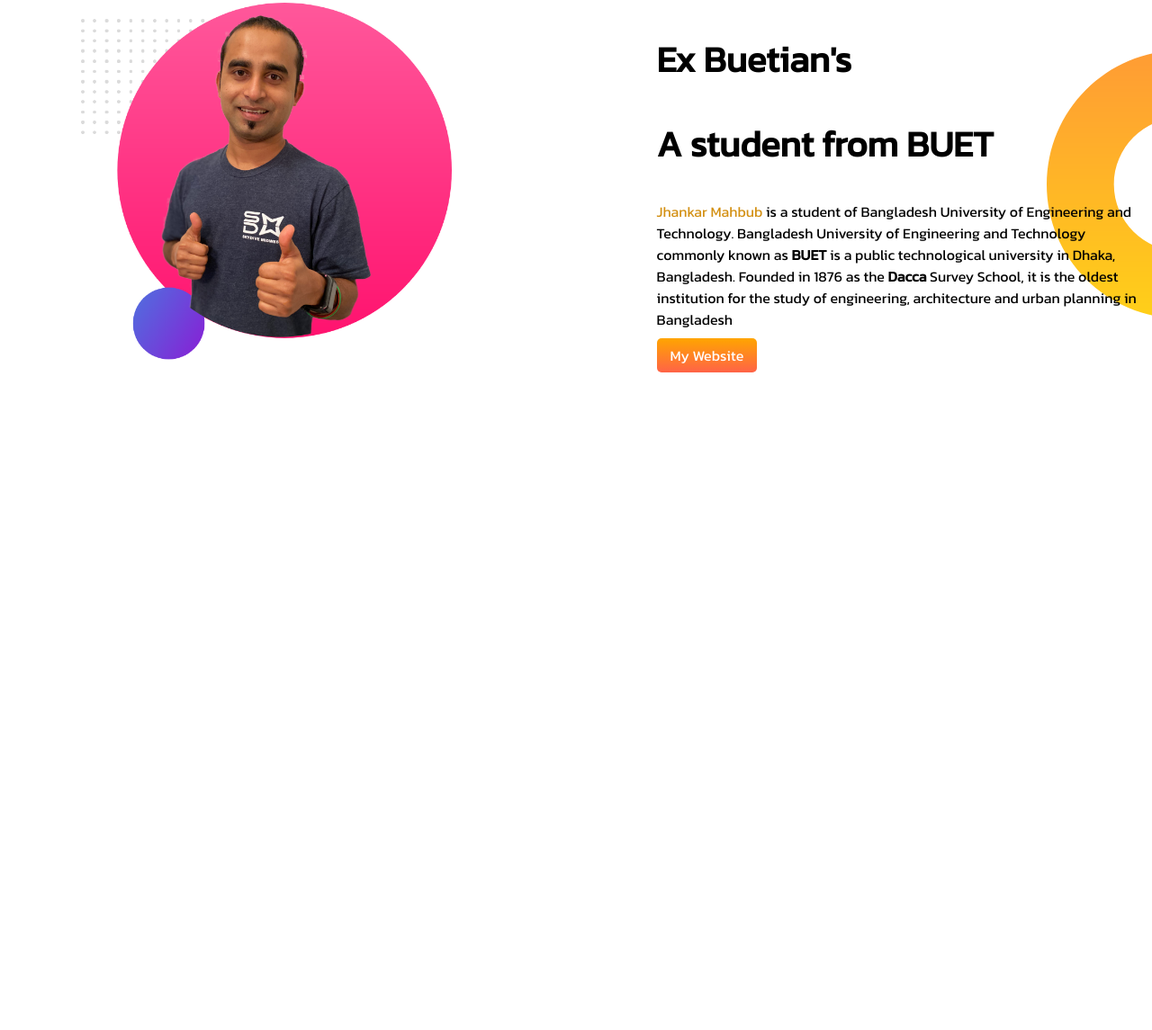
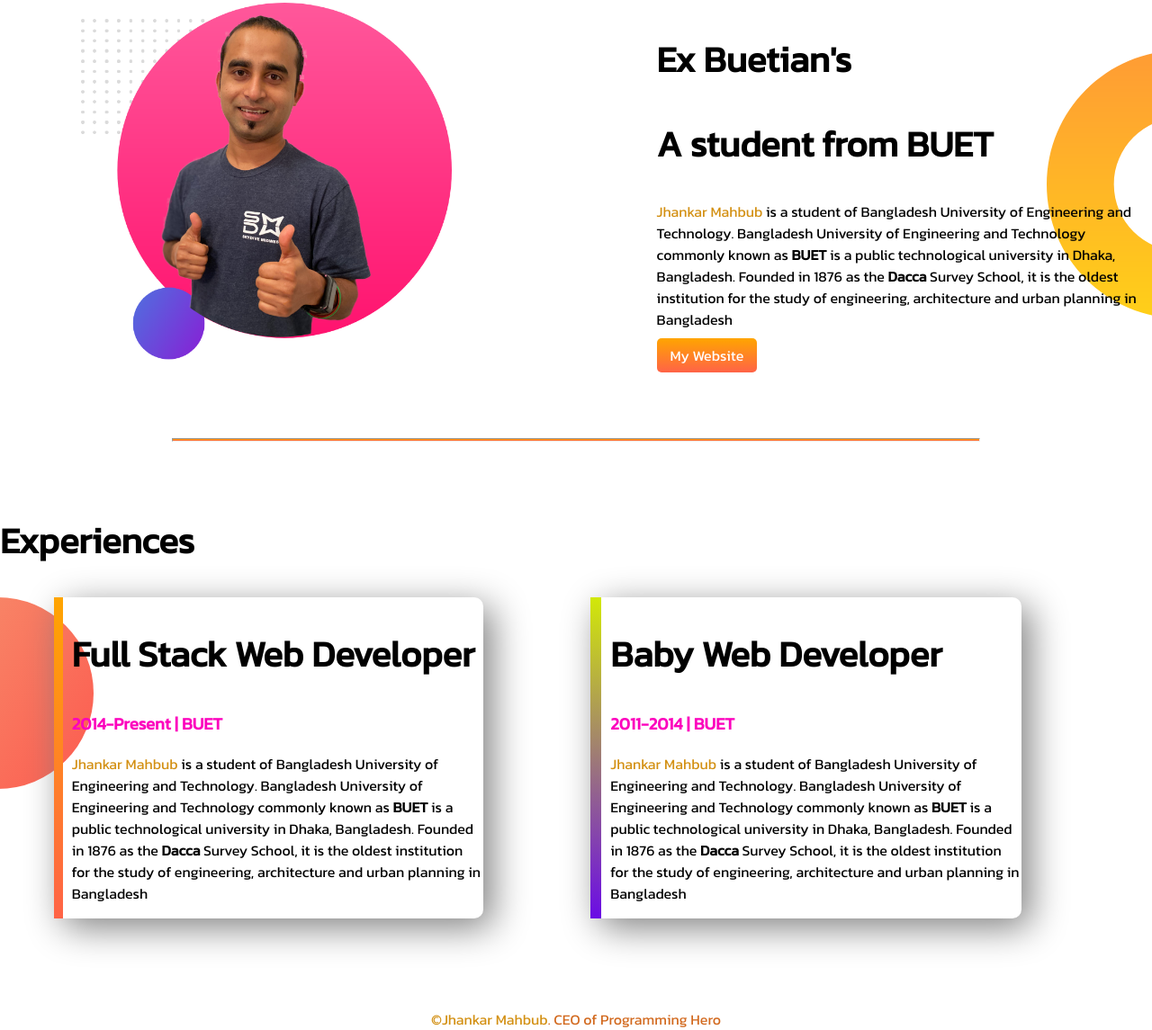
Before and after one commit to sayeedhj/professional-portfolio-website, a plain HTML site: page index.html in a window 1280 px wide. Shown: the part 587-1732 px from the top of the page at 90% size. Before the commit the page ends 1074 px from the top, so only its background shows below. Drawn offline with Linux system fonts and the light colour scheme.

Commit message:
last-commit

```diff
--- a/index.html
+++ b/index.html
@@ -15,7 +15,7 @@
 </head>
 
 <body>
-    <section class="top-banner">
+    <section class="top-banner flexible-container">
         <div class="half-width">
             <h1>Welcome to</h1>
             <h1> <span class="jm">Jhankar Mahbub's</span> website</h1>
@@ -37,7 +37,7 @@
 
 
 
-    <section class="succesful-student">
+    <section class="succesful-student flexible-container">
         <div class="half-width">
             <img src="images/jhankar2.png" alt="">
         </div>
@@ -52,9 +52,45 @@
                 Bangladesh. Founded in 1876 as the <b>Dacca</b> Survey School, it is the oldest institution for the
                 study of
                 engineering, architecture and urban planning in Bangladesh</p>
-                <a href="https://www.jhankarmahbub.com/" target="blank" class="btn">My Website</a>
+            <a href="https://www.jhankarmahbub.com/" target="blank" class="btn">My Website</a>
         </div>
     </section>
+
+    <hr class="hr">
+
+    <section class="margin-t">
+        <h1>Experiences</h1>
+
+        <div class="experience-area">
+            <div id="a" class="experience-item">
+                <h1>Full Stack Web Developer</h1>
+                <h3 class="e-i">2014-Present | BUET</h3>
+                <p> <span class="jm">Jhankar Mahbub</span> is a student of Bangladesh University of Engineering and
+                    Technology. Bangladesh University
+                    of Engineering and Technology commonly known as <b>BUET</b> is a public technological university in
+                    Dhaka,
+                    Bangladesh. Founded in 1876 as the <b>Dacca</b> Survey School, it is the oldest institution for the
+                    study of
+                    engineering, architecture and urban planning in Bangladesh</p>
+
+            </div>
+
+
+            <div id="b" class="experience-item">
+                <h1>Baby Web Developer</h1>
+                <h3 class="e-i">2011-2014 | BUET</h3>
+                <p> <span class="jm">Jhankar Mahbub</span> is a student of Bangladesh University of Engineering and
+                    Technology. Bangladesh University
+                    of Engineering and Technology commonly known as <b>BUET</b> is a public technological university in
+                    Dhaka,
+                    Bangladesh. Founded in 1876 as the <b>Dacca</b> Survey School, it is the oldest institution for the
+                    study of
+                    engineering, architecture and urban planning in Bangladesh</p>
+            </div>
+        </div>
+    </section>
+
+    <footer class="footer"><span class="jm">©Jhankar Mahbub</span>. CEO of Programming Hero</footer>
 </body>
 
 </html>
--- a/style.css
+++ b/style.css
@@ -5,7 +5,7 @@
 h1{
     font-size: 40px;
 }
-section{
+.flexible-container{
     display: flex;
     margin-bottom: 80px;
 }
@@ -44,3 +44,48 @@
     background-repeat: no-repeat;
     background-position: right;
 }
+.experience-area{
+    display: flex;
+    padding-right: 85px;
+}
+
+.e-i{
+    color:#fc00bd;
+}
+
+.experience-item{
+    width: 40%;
+    box-shadow: 10px 10px 40px gray;
+    margin-left: 5%;
+    margin-right: 5%;
+    padding-left: 10px;
+    border-radius: 10px;
+
+}
+
+.margin-t{
+    margin-bottom: 100px;
+}
+
+.experience-area{
+    background-image: url(images/exp-bg.png);
+    background-repeat: no-repeat;
+}
+
+#a{
+border-image: linear-gradient( orange, tomato);
+border-left: 10px solid;
+border-image-slice: 1;
+}
+#b{
+border-left: 12px solid;
+border-image: linear-gradient(#d2e907, #6a0be6);
+border-image-slice: 1;
+}
+
+.footer{
+    color: chocolate;
+    font-weight: 400;
+    text-align: center;
+
+}
```
